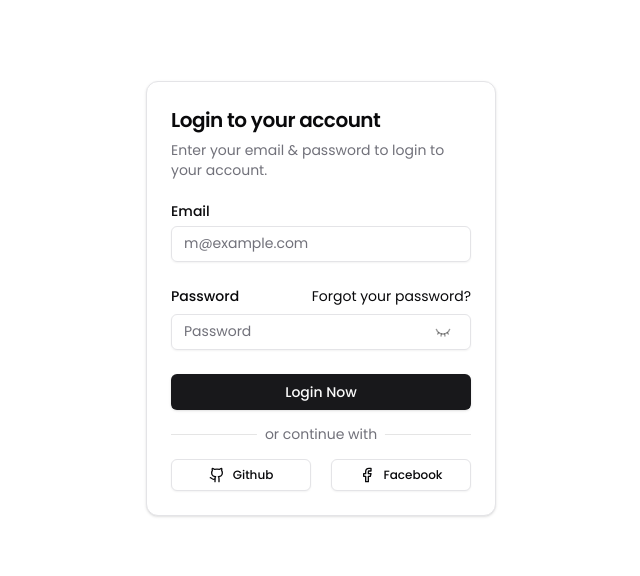
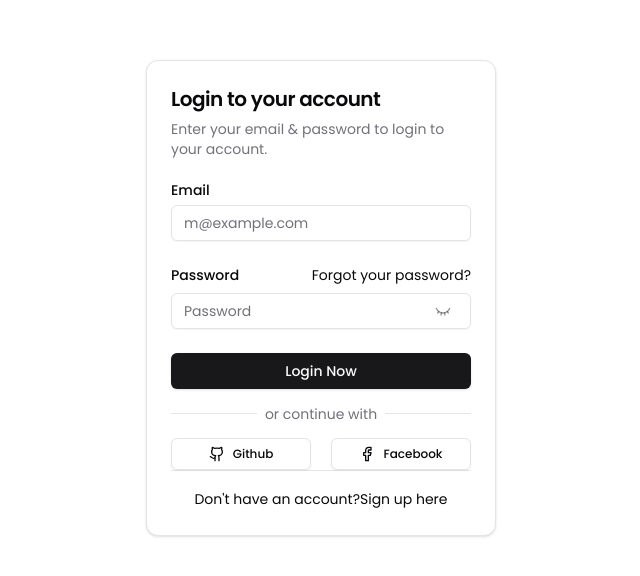
Before and after one commit to akshaywritescode/rangoli-live-components, a Next.js app: page /l/login in a window 1280 px wide. Shown: the part 102-678 px from the top of the page, without its empty margins (319-959 px from the left). Built offline with nearby package versions, Linux system fonts and the light colour scheme.

Commit message:
modified login card to add signup page navigation feature

```diff
--- a/src/app/components/Login.tsx
+++ b/src/app/components/Login.tsx
@@ -5,6 +5,7 @@ import { Label } from "@/components/ui/label";
 import PasswordInput from "./PasswordInput";
 import SeparatorWithText from "./SeparatorWithText";
 import { FacebookIcon, GithubIcon } from "lucide-react";
+import Separator from "./Separator";
 
 export default function Login() {
     return <Card className="w-[350px]">
@@ -55,6 +56,15 @@ export default function Login() {
                     <FacebookIcon /> Facebook
                 </Button>
             </div>
+            <Separator className="w-full" />
+            <div className="mt-4">
+                <span className="text-sm">Don't have an account?<a
+                    href="#"
+                    className="ml-auto inline-block text-sm underline-offset-4 hover:underline"
+                >
+                    Sign up here
+                </a></span>
+            </div>
         </CardFooter>
     </Card>
 }
```
